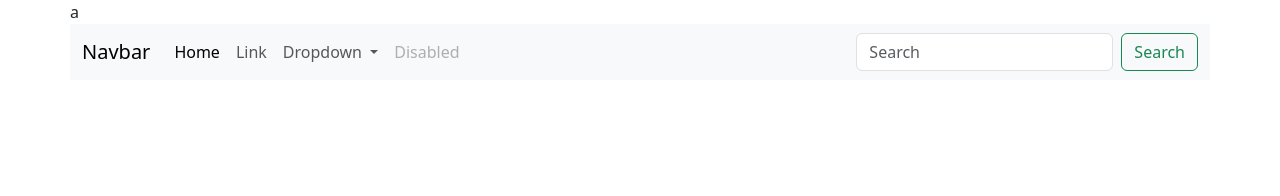
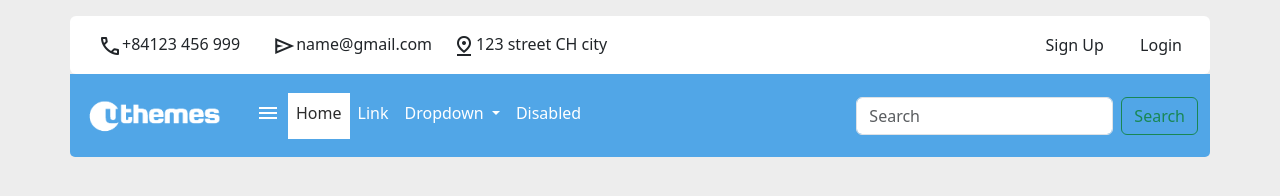
Before and after one commit to SergioGallegoGudino/sgg-T06-BOOTSTRAP-06-2023, a plain HTML site: page EX3/index.html in a window 1280 px wide. Drawn offline with nearby package versions, Linux system fonts and the light colour scheme.

Commit message:
ejercicio 3 sgallego

```diff
--- a/EX3/css/style.css
+++ b/EX3/css/style.css
@@ -1,3 +1,36 @@
-nav{
-    background-color: blue !important;
+.nav-color{
+    background-color: rgb(81, 166, 231) !important;
+    border-bottom-left-radius: 5px;
+    border-bottom-right-radius: 5px;
 }
+
+a{
+    color: white !important;
+}
+
+html{
+    background-color: rgb(237, 237, 237) !important;
+}
+
+body{
+    background-color: transparent !important;
+}
+
+.head-right{
+    text-align: right !important;
+}
+
+/* Estilos del nav */
+
+img{
+    width: 150px;
+}
+
+.menu-icon{
+    width: 30px;
+}
+
+.nav-white{
+    background-color: white;
+    color: rgb(44, 44, 44) !important;
+}
--- a/EX3/index.html
+++ b/EX3/index.html
@@ -6,25 +6,55 @@
     <title>Document</title>
     <link href="https://cdn.jsdelivr.net/npm/bootstrap@5.3.0/dist/css/bootstrap.min.css" rel="stylesheet" integrity="sha384-9ndCyUaIbzAi2FUVXJi0CjmCapSmO7SnpJef0486qhLnuZ2cdeRhO02iuK6FUUVM" crossorigin="anonymous">
     <script src="https://cdn.jsdelivr.net/npm/bootstrap@5.3.0/dist/js/bootstrap.bundle.min.js" integrity="sha384-geWF76RCwLtnZ8qwWowPQNguL3RmwHVBC9FhGdlKrxdiJJigb/j/68SIy3Te4Bkz" crossorigin="anonymous"></script>
+    <link rel="stylesheet" href="css/style.css">
     <link rel="stylesheet" href="https://fonts.googleapis.com/css2?family=Material+Symbols+Outlined:opsz,wght,FILL,GRAD@48,400,0,0" />
-    <link rel="stylesheet" href="css/style.css">
+
 </head>
 <body>
-    <div class="container">
-        <div class="row">
-            a
+    <div class="container mt-3">
+        <div class="row bg-white rounded">
+            <div class="d-flex align-items-center justify-content-center">
+              <div class="text-left w-50 d-flex">
+                <div class="m-3 align-middle">
+                  <span class="material-symbols-outlined align-middle">
+                    call
+                  </span>+84123 456 999
+                </div>
+                <div class="m-3 align-middle">
+                  <span class="material-symbols-outlined align-middle">
+                    send
+                  </span>name@gmail.com
+                </div>
+                <div class="m-1 mt-3 align-middle">
+                  <span class="material-symbols-outlined align-middle">
+                    pin_drop
+                  </span>123 street CH city
+                </div>
+              </div>
+              <div class="head-right w-50">
+                <span class="m-3">Sign Up</span>
+                <span class="m-3">Login</span>
+              </div>
+            </div>
         </div>
         <div class="row">
-            <nav class="navbar navbar-expand-lg bg-body-tertiary">
+            <nav class="navbar navbar-expand-lg bg-body-tertiary nav-color">
             <div class="container-fluid">
-              <a class="navbar-brand" href="#">Navbar</a>
+              <a class="navbar-brand" href="#"><img src="./img/logo.png" /></a>
               <button class="navbar-toggler" type="button" data-bs-toggle="collapse" data-bs-target="#navbarSupportedContent" aria-controls="navbarSupportedContent" aria-expanded="false" aria-label="Toggle navigation">
                 <span class="navbar-toggler-icon"></span>
               </button>
               <div class="collapse navbar-collapse" id="navbarSupportedContent">
                 <ul class="navbar-nav me-auto mb-2 mb-lg-0">
                   <li class="nav-item">
-                    <a class="nav-link active" aria-current="page" href="#">Home</a>
+                    <a class="nav-link active" aria-current="page" href="#">
+                      <span class="material-symbols-outlined">
+                        menu
+                      </span>
+                    </a>
+                  </li>
+                  <li class="nav-item nav-white">
+                    <a class="nav-link active nav-white" aria-current="page" href="#">Home</a>
                   </li>
                   <li class="nav-item">
                     <a class="nav-link" href="#">Link</a>
```
Also changed, not shown: EX3/img/logo.png (added).
